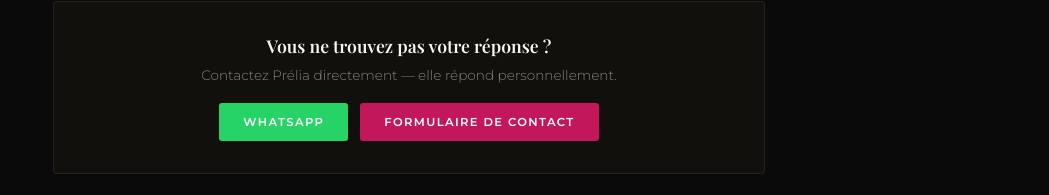
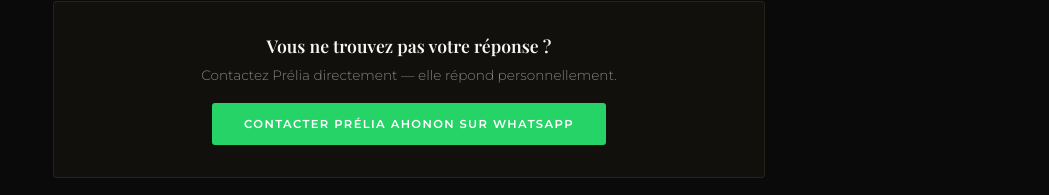
Before and after one commit to mourchidkarimou4-cpu/metamorphose-frontend, a React (Vite) app: page /faq in a window 1280 px wide. Shown: the part 1200-1395 px from the top of the page, without its empty margins (231-1280 px from the left). Built offline with nearby package versions, Linux system fonts and the light colour scheme; no server answers; a web font is replaced by a local one.

Commit message:
feat: FAQ — formulaire contact supprimé, WhatsApp uniquement

```diff
--- a/src/pages/FAQ.jsx
+++ b/src/pages/FAQ.jsx
@@ -147,13 +147,11 @@ export default function FAQPage() {
           <div className="reveal" style={{ marginTop:"48px", padding:"32px", background:"rgba(201,169,106,.04)", border:"1px solid rgba(201,169,106,.12)", borderRadius:"4px", textAlign:"center" }}>
             <p style={{ fontFamily:"'Playfair Display',serif", fontSize:"1.1rem", fontWeight:600, marginBottom:"10px" }}>Vous ne trouvez pas votre réponse ?</p>
             <p style={{ fontFamily:"'Montserrat'", fontWeight:300, fontSize:".85rem", color:"rgba(248,245,242,.5)", marginBottom:"20px" }}>Contactez Prélia directement — elle répond personnellement.</p>
-            <div style={{ display:"flex", gap:"12px", justifyContent:"center", flexWrap:"wrap" }}>
-              <a href="{WHATSAPP_URL}" style={{ display:"inline-flex", alignItems:"center", justifyContent:"center", background:"#25D366", color:"#fff", fontFamily:"'Montserrat'", fontWeight:600, fontSize:".72rem", letterSpacing:".12em", textTransform:"uppercase", padding:"12px 24px", borderRadius:"3px", textDecoration:"none" }}>
-                WhatsApp
+            <div style={{ display:"flex", justifyContent:"center" }}>
+              <a href="https://wa.me/22901961140933" target="_blank" rel="noreferrer"
+                style={{ display:"inline-flex", alignItems:"center", gap:"10px", background:"#25D366", color:"#fff", fontFamily:"'Montserrat'", fontWeight:600, fontSize:".72rem", letterSpacing:".12em", textTransform:"uppercase", padding:"14px 32px", borderRadius:"3px", textDecoration:"none" }}>
+                Contacter Prélia AHONON sur WhatsApp
               </a>
-              <Link to="/contact" style={{ display:"inline-flex", alignItems:"center", justifyContent:"center", background:"#C2185B", color:"#fff", fontFamily:"'Montserrat'", fontWeight:600, fontSize:".72rem", letterSpacing:".12em", textTransform:"uppercase", padding:"12px 24px", borderRadius:"3px", textDecoration:"none" }}>
-                Formulaire de contact
-              </Link>
             </div>
           </div>
         </div>
```
